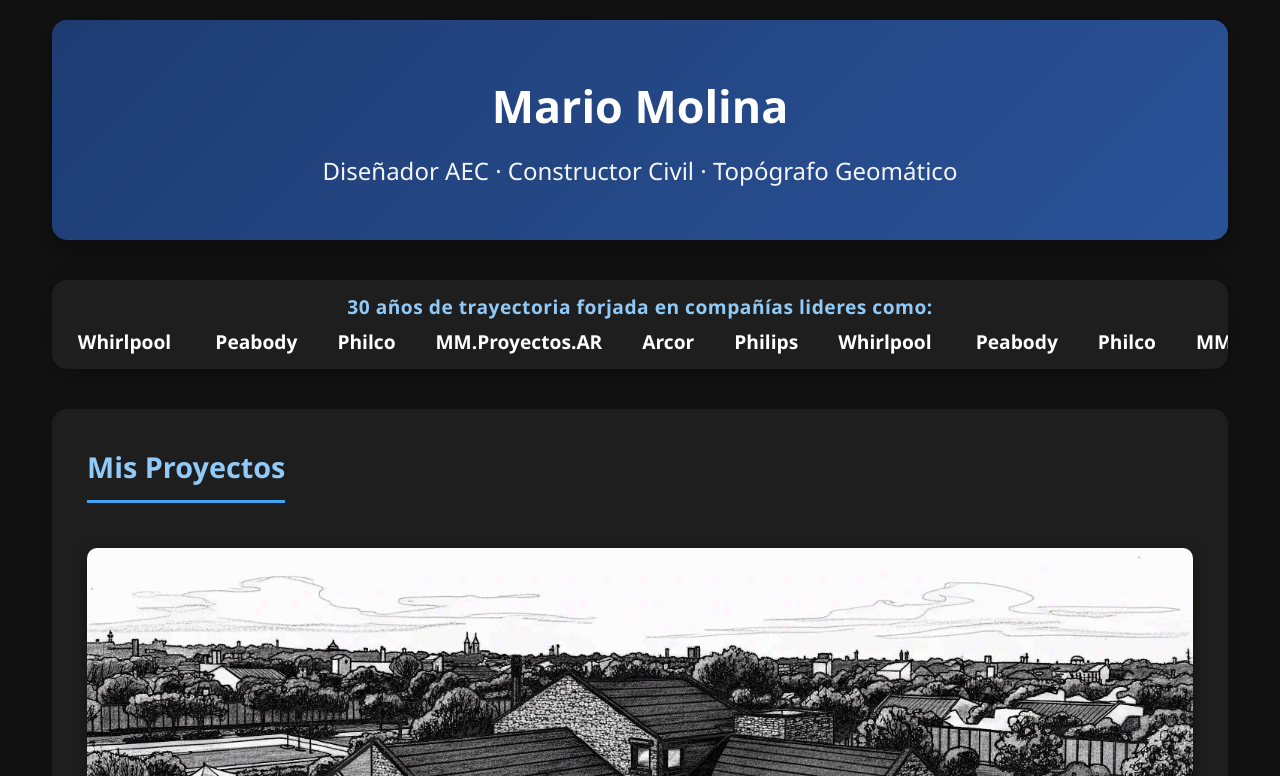
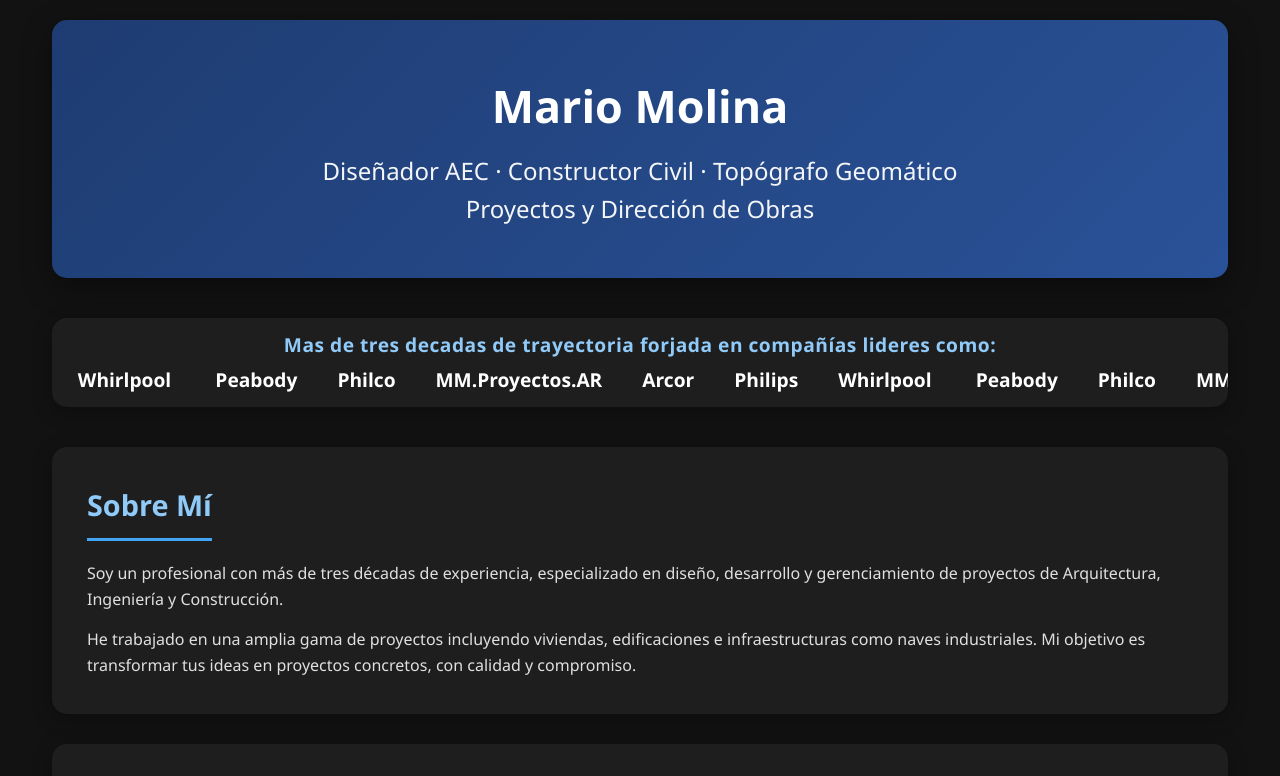
Before and after one commit to mariomolina-mm-ar/web, a plain HTML site: page index.html in a window 1280 px wide. Shown: the top 776 px of the page. Drawn offline with Linux system fonts and the light colour scheme.

Commit message:
Update index.html

```diff
--- a/index.html
+++ b/index.html
@@ -273,10 +273,11 @@
     <header>
       <h1>Mario Molina</h1>
       <p class="profesion">Diseñador AEC · Constructor Civil · Topógrafo Geomático</p>
+      <p class="profesion">Proyectos y Dirección de Obras</p>
     </header>
 
     <div class="marcas-banner">
-      <div class="linea-fija">30 años de trayectoria forjada en compañías lideres como:</div>
+      <div class="linea-fija">Mas de tres decadas de trayectoria forjada en compañías lideres como:</div>
       <div class="linea-animada-container">
         <div class="marcas-scroll" aria-hidden="true">
           <div class="marcas-grupo">
@@ -291,7 +292,15 @@
       </div>
     </div>
 
+
+
     <section class="section">
+      <h2>Sobre Mí</h2>
+      <p>Soy un profesional con más de tres décadas de experiencia, especializado en diseño, desarrollo y gerenciamiento de proyectos de Arquitectura, Ingeniería y Construcción.</p>
+      <p style="margin-top: 15px;">He trabajado en una amplia gama de proyectos incluyendo viviendas, edificaciones e infraestructuras como naves industriales. Mi objetivo es transformar tus ideas en proyectos concretos, con calidad y compromiso.</p>
+    </section>
+
+<section class="section">
       <h2>Mis Proyectos</h2>
       <div class="galeria-proyectos">
         <div class="proyecto-item">
@@ -309,11 +318,8 @@
       </div>
     </section>
 
-    <section class="section">
-      <h2>Sobre Mí</h2>
-      <p>Soy un profesional con más de tres décadas de experiencia, especializado en diseño, desarrollo y gerenciamiento de proyectos de Arquitectura, Ingeniería y Construcción.</p>
-      <p style="margin-top: 15px;">He trabajado en una amplia gama de proyectos incluyendo viviendas, edificaciones e infraestructuras como naves industriales. Mi objetivo es transformar tus ideas en proyectos concretos, con calidad y compromiso.</p>
-    </section>
+
+
 
     <section class="section">
       <h2>Servicios</h2>
```
